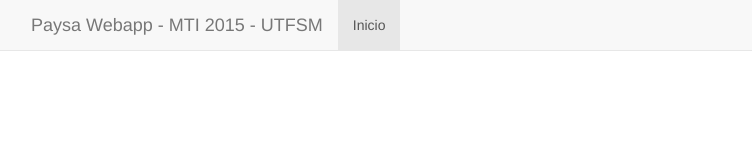
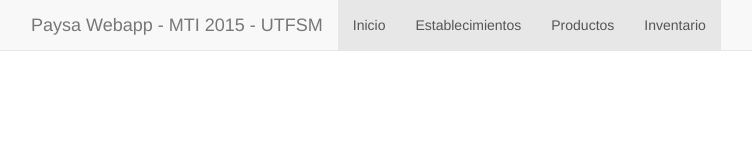
Before and after one commit to amadorZamora/mtipaysa, a website: page public/index.html in a window 1280 px wide. Shown: the top 160 px of the page, without its empty margins (39-791 px from the left). Drawn offline with nearby package versions, Linux system fonts and the light colour scheme; some packages are replaced by stand-ins of ours.

Commit message:
10 commit

```diff
--- a/public/index.html
+++ b/public/index.html
@@ -34,6 +34,9 @@
         <div id="navbar" class="navbar-collapse collapse">
           <ul class="nav navbar-nav">
             <li class="active"><a href="#/">Inicio</a></li>
+            <li class="active"><a href="#/">Establecimientos</a></li>
+            <li class="active"><a href="#/">Productos</a></li>
+            <li class="active"><a href="#/">Inventario</a></li>
           </ul>
         </div>
       </div>
```
